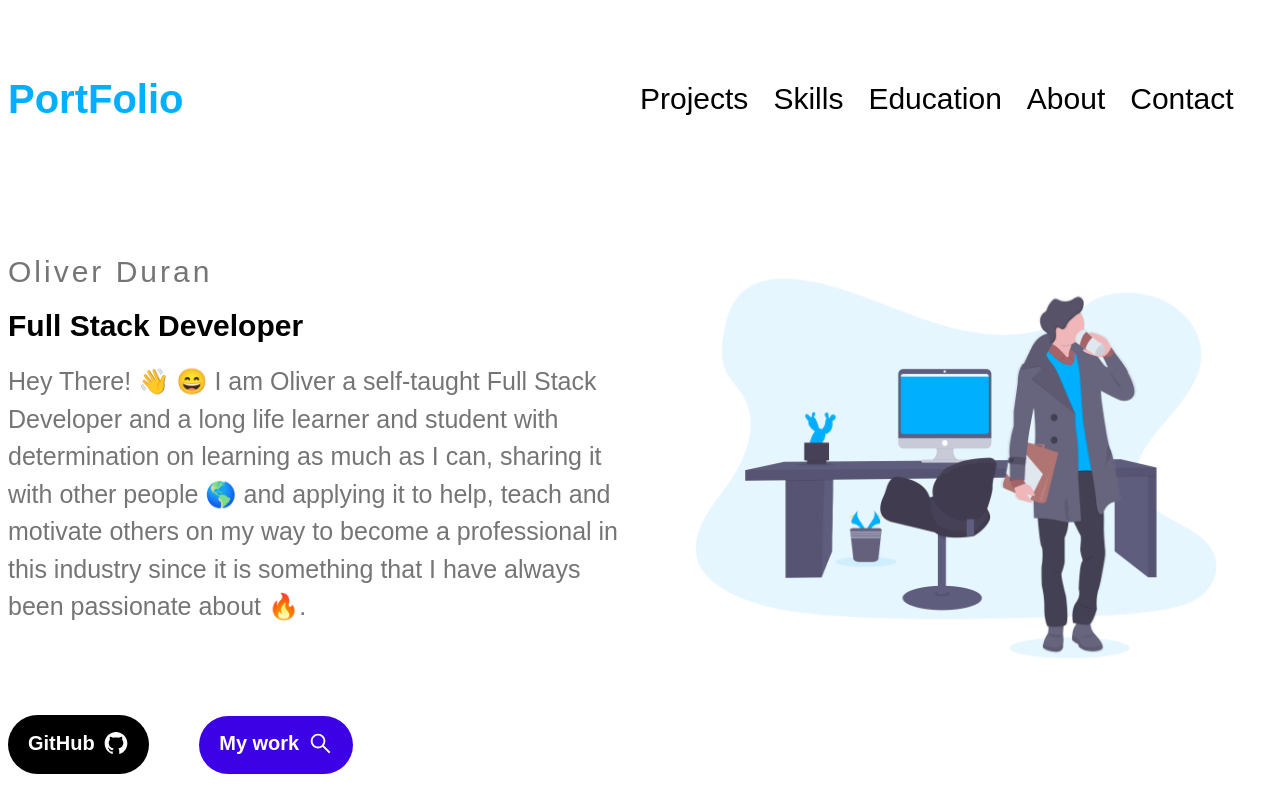
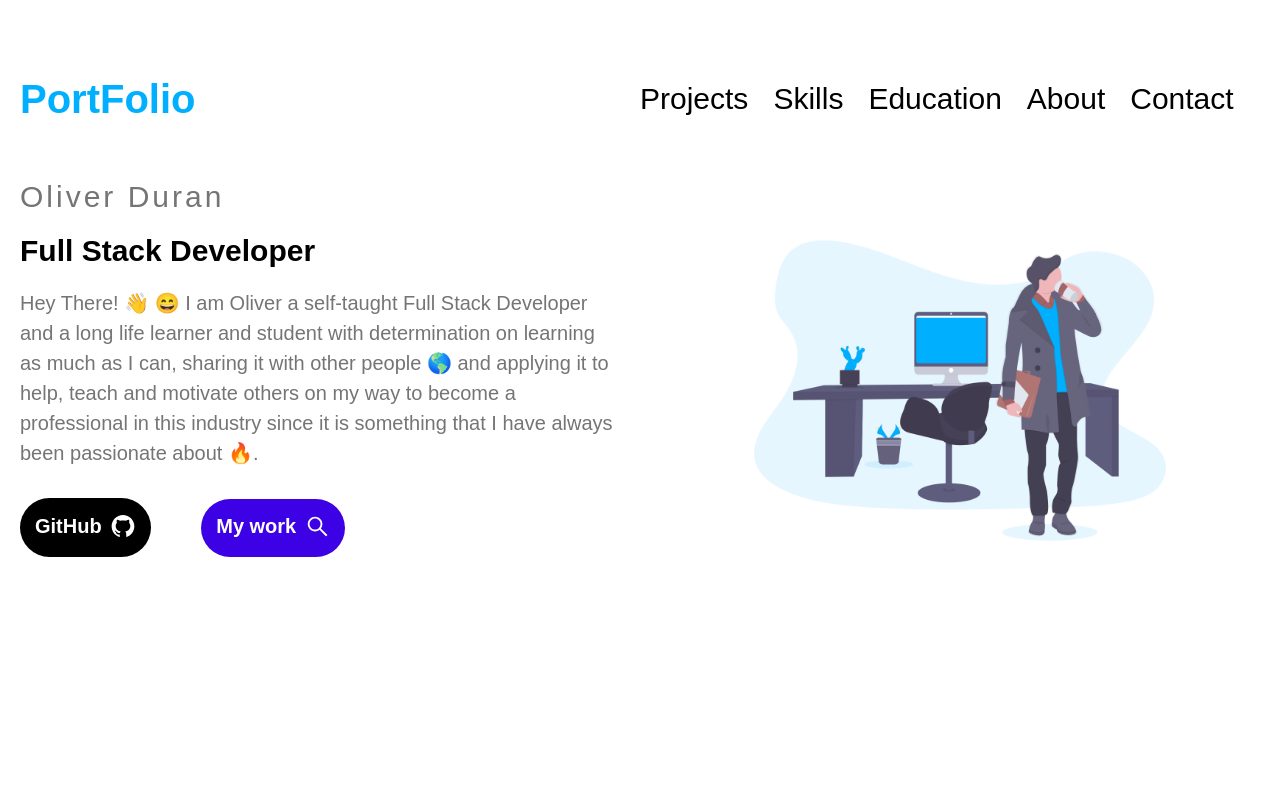
Before and after one commit to Oliver-DA/portfolio, a Next.js app: page / in a window 1280 px wide. Shown: the top 812 px of the page. Built offline with nearby package versions, Linux system fonts and the light colour scheme.

Commit message:
media queries

```diff
--- a/components/Home.js
+++ b/components/Home.js
@@ -12,30 +12,22 @@ export default function Home() {
           <span className={styles.name}>Oliver Duran</span>
           <h1 className={styles.subHeader}>Full Stack Developer</h1>
           <p>
-            Hey There! <span>&#128075;</span> <span>&#128516;</span> I am Oliver a self-taught Full Stack
-            Developer and a long life learner and student with determination on
-            learning as much as I can, sharing it with other people <span>&#127758; </span>
+            Hey There! <span>&#128075;</span> <span>&#128516;</span> I am Oliver
+            a self-taught Full Stack Developer and a long life learner and
+            student with determination on learning as much as I can, sharing it
+            with other people <span>&#127758; </span>
             and applying it to help, teach and motivate others on my way to
             become a professional in this industry since it is something that I
             have always been passionate about <span>&#128293;</span>.
           </p>
-        </div>
-
-        <div className={styles.image}>
-          <Image
-            src={"/images/home.png"}
-            alt="home-ilustration"
-            width={1100}
-            height={800}
-          />
-        </div>
           <div
             className={`${styles.buttons} animate__animated animate__fadeInRight`}
           >
             <Link href={`https://github.com/Oliver-DA?tab=repositories`}>
               <a target="_blank">
                 <button className={`${styles.button} ${styles.git}`}>
-                GitHub <AiFillGithub className={styles.searchIcon} size={26} />{" "}
+                  GitHub{" "}
+                  <AiFillGithub className={styles.searchIcon} size={26} />{" "}
                 </button>
               </a>
             </Link>
@@ -50,6 +42,16 @@ export default function Home() {
             </Link>
           </div>
         </div>
+
+        <div className={styles.image}>
+          <Image
+            src={"/images/home.png"}
+            alt="home-ilustration"
+            width={1100}
+            height={800}
+          />
+        </div>
+      </div>
     </>
   );
 }
--- a/styles/about.module.css
+++ b/styles/about.module.css
@@ -2,7 +2,6 @@
     display:flex;
     flex-direction: column;
     align-items: center;
-    width: 95%;
 }
 
 .content {
@@ -61,11 +60,29 @@
 @media(min-width: 768px) {
 
     .button {
-     margin: 0;
-     padding: 12px 20px ;
+     padding: 12px 20px;
     }
     .button:hover {
         background-color: #018ecf;
+    }
+    .content p {
+        font-size: 18px;
+    }
+
+    .image {
+        width: 400px;
+        height: 300px;
+    }
+    .container::after {
+        content:"About me";
+        position:absolute;
+        color: #BBBBBB;
+        font-size: 120px;
+        top: 25%;
+        left: 3%;
+        font-weight: bold;
+        opacity: .2;
+        z-index: -3;
     }
 }
 
@@ -90,7 +107,7 @@
 @media(min-width: 1024px) {
     .content {
         display: grid;
-        grid-template-columns: repeat(2, 1fr);
+        grid-template-columns: repeat(2, 700px);
         align-items: center;
         text-align: inherit;
         margin: 0;
--- a/styles/contact.module.css
+++ b/styles/contact.module.css
@@ -11,7 +11,6 @@
 
 .title {
     font-size: 30px;
-    margin-top: 80px;
     color: rgb(68, 68, 68);
 }
 
@@ -143,7 +142,7 @@
         width: 350px;
         height: 350px;
         left: 69%;
-        top: 52%;
+        top: 95%;
     }
 
     .image {
--- a/styles/education.module.css
+++ b/styles/education.module.css
@@ -4,10 +4,23 @@
     align-items: center;
 }
 
-.image {
-    display: none;
+.title {
+    font-size: 50px;
+    font-weight: bold;
+    margin-bottom: 50px;
+    text-align: center;
+    position: relative;
 }
 
+.title::after {
+    content: "";
+    position: absolute;
+    left: 1%;
+    width: 70px;
+    height: 5px;
+    background-color: #00B0FF;
+    display: block;
+}
 
 .desc {
     color: rgb(75, 74, 74);
@@ -46,31 +59,34 @@
 
 @media(min-width:768px) {
 
+    .title {
+        display: inline-block;
+    }
     .container::after {
         content:"Education";
         position:absolute;
         color: #BBBBBB;
-        font-size: 120px;
-        top: 75%;
-        left: 13%;
+        font-size: 130px;
+        top: 22%;
+        left: 2%;
         font-weight: bold;
-        opacity: .4;
+        opacity: .2;
         z-index: -3;
     }
 
     .desc {
-        font-size: 30px;
+        font-size: 25px;
     }
 
     .cards {
         width: 100%;
         display:flex;
-        justify-content: space-around;
+        justify-content: space-evenly;
         align-items: center;
     }
 
     .certificate {
-        font-size: 30px;
+        font-size: 20px;
     }
 
     .certificate:hover {
@@ -79,41 +95,20 @@
 }
 
 @media(min-width: 1024px) {
-    .image {
-        display: block;
-        width: 300px;
-        height: 100px;
-        position: absolute;
-        top: 70%;
-        left: 70%;
-        z-index: -3;
+
+    .title {
+        grid-area: "title";
+        justify-self: start;
+        margin-left: 10px;
     }
 
-    .container::after {
-        left: 5%;
-        top: 75%;
+    .educationCard {
+        grid-area: "card";
+    }
+    .container {
+        display: grid;
+        grid-template-areas:
+        "title .",
+        "educationCard educationCard";
     }
 }
-
-@media(min-width: 1200px) {
-
-    .container::after {
-        font-size: 140px;
-        top: 75%;
-        left: 5%;
-    }
-
-    .image {
-        width: 400px;
-        height: 200px;
-        top: 65%;
-        left: 65%;
-    }
-}
-
-@media(min-width: 1500px) {
-    .container::after{
-        left: 20%;
-    }
-
-}
--- a/styles/global.css
+++ b/styles/global.css
@@ -1,6 +1,6 @@
 body {
     font-family: 'Poppins', sans-serif;
-
+    margin: 20px;
 }
 
 textarea {
@@ -12,8 +12,6 @@ textarea {
     outline: none;
     font-family: 'Poppins', sans-serif;
     border: 1px solid #00B0FF;
-
-
 }
 
 
--- a/styles/home.module.css
+++ b/styles/home.module.css
@@ -70,7 +70,7 @@
     }
 
     .image {
-        margin: 60px 0 0 0;
+        margin: 30px 0 0 0
     }
 }
 
@@ -78,7 +78,7 @@
 
 
     .button {
-        padding: 15px 20px;
+        padding: 15px 15px;
         margin: 10% 50px 50px 0
     }
 
@@ -121,15 +121,27 @@
     .home {
         display: grid;
         grid-template-columns: repeat(2, 1fr);
-        max-width: 100%;
+        grid-template-rows: 1fr;
+        gap: 40px;
+    }
+
+    .image {
+        width: 500px;
+        height: 400px;
+        justify-self: center;
     }
 
     .content{
         text-align: left;
-        margin: 0;
+    }
+
+    .content p {
+        font-size: 20px;
+        margin-bottom: 20px;
     }
 
     .subHeader {
         text-align: left;
     }
+
 }
--- a/styles/projects.module.css
+++ b/styles/projects.module.css
@@ -37,10 +37,11 @@
 
 .project h1 {
     color: #000;
-    font-size: 25px;
+    font-size: 20px;
 }
+
 .project p {
-    font-size: 23px;
+    font-size: 18px;
 }
 
 .btn {
@@ -74,19 +75,19 @@
     }
 
     .projectImage {
-        width: 250px;
-        height: 250px;
+        width: 200px;
+        height: 200px;
     }
 
 }
 @media(min-width:768px) {
 
     .container {
-        max-width: 1000px;
+        max-width: 800px;
     }
     .project {
         display: grid;
-        grid-template-columns: 200px 1fr;
+        grid-template-columns: 150px 1fr;
         column-gap: 100px;
         text-align: left;
         margin: 80px 0;
@@ -94,7 +95,9 @@
         padding: 10px;
     }
 
-
+    .title {
+        margin: 0;
+    }
 
     .container {
         margin-top: 100px;
@@ -105,10 +108,10 @@
         content:"Projects";
         position:absolute;
         color: #BBBBBB;
-        font-size: 180px;
-        top: 15%;
+        font-size: 120px;
+        top: 25%;
         font-weight: bold;
-        opacity: .4;
+        opacity: .2;
         z-index: -3;
     }
 
@@ -122,29 +125,29 @@
     .image {
         display:block;
         position: absolute;
-        width: 400px;
-        height: 400px;
+        width: 300px;
+        height: 300px;
         z-index: -5;
-        top: 20%;
+        top: 40%;
         left: 70%;
     }
 
     .imageTwo {
         display:block;
         position: absolute;
-        width: 400px;
-        height: 400px;
+        width: 300px;
+        height: 300px;
         z-index: -1;
-        top: 105%;
+        top: 180%;
         left: 70%;
     }
     .imageThree {
         display:block;
         position: absolute;
-        width: 400px;
-        height: 400px;
+        width: 300px;
+        height: 300px;
         z-index: -3;
-        top: 210%;
+        top: 320%;
         left: 70%;
     }
 }
--- a/styles/skills.module.css
+++ b/styles/skills.module.css
@@ -29,7 +29,7 @@
     font-size: 140px;
     top: 30%;
     font-weight: bold;
-    opacity: .3;
+    opacity: .2;
     z-index: -3;
 }
 
@@ -61,7 +61,7 @@
 @media(min-width:768px) {
 
     .skill span {
-        font-size: 18px;
+        font-size: 15px;
         margin-right: 14px;
         margin-left: 0;
     }
@@ -74,6 +74,7 @@
 
     .skill h2 {
         text-align: left;
+        font-size: 18px;
     }
 }
 
@@ -104,8 +105,8 @@
 @media(min-width:768px) {
 
     .container::after {
-        font-size: 240px;
-        top: 20%;
+        font-size: 150px;
+        top: 22%;
     }
 }
 
```
Also changed, not shown: components/Education.js (+3 -12 lines), 1 other file (tests, documents, lock files or other folders). Lines whose indentation alone changed are shown as unchanged.
